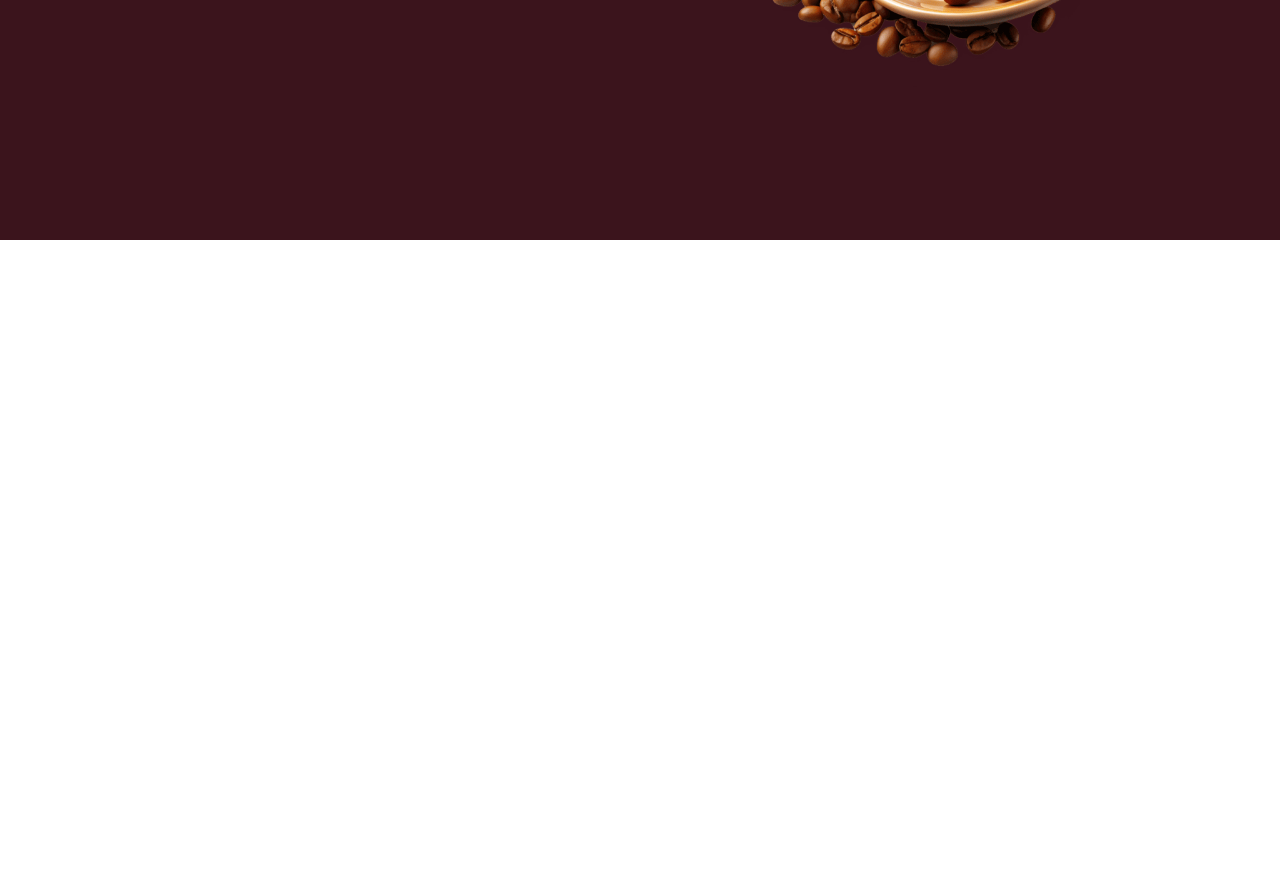
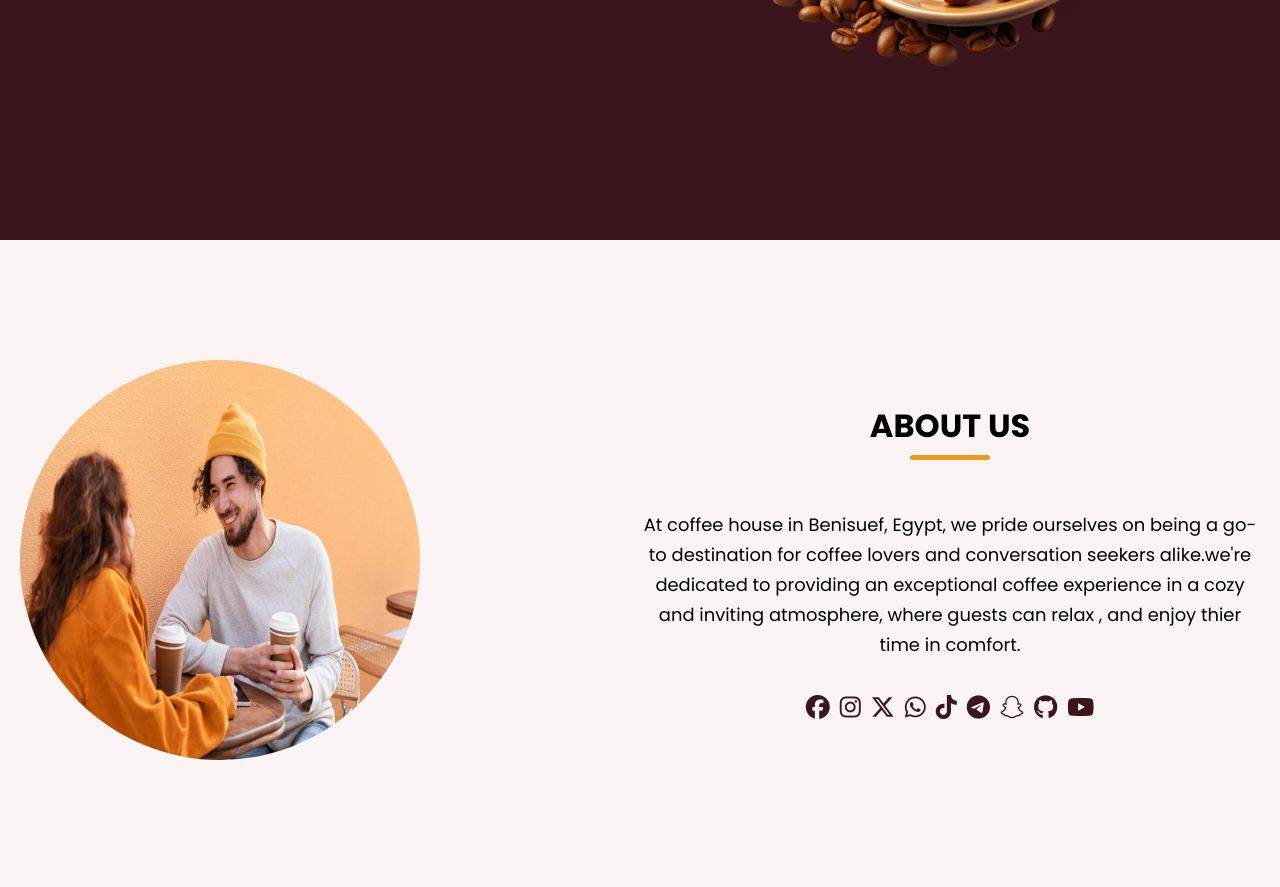
Before and after one commit to khairyhassan/Responsive-Coffee-Website, a plain HTML site: page index.html in a window 1280 px wide. Shown: the part 560-1447 px from the top of the page. Before the commit the page ends 800 px from the top, so only its background shows below. Drawn offline with Linux system fonts and the light colour scheme; a web font is replaced by a local one.

Commit message:
About section

```diff
--- a/index.html
+++ b/index.html
@@ -59,6 +59,35 @@
         </div>
       </div>
      </section>
+     <!-- About section -->
+      <section class="about-section">
+        <div class="section-content">
+          <div class="about-image-wrapper">
+            <img src="images/about-image.jpg" alt="About" class="about-image">
+          </div>
+          <div class="about-details">
+            <h2 class="section-title">About us</h2>
+            <p class="text">
+              At coffee house in Benisuef, Egypt,
+              we pride ourselves on being a go-to destination for coffee lovers
+              and conversation seekers alike.we're dedicated to providing
+              an exceptional coffee experience in a cozy and inviting atmosphere,
+              where guests can relax , and enjoy thier time in comfort.
+            </p>
+            <div class="social-link-list">
+              <a title="facbook" href="#" class="social-link"><i class="fa-brands fa-facebook"></i></a>
+              <a title="facbook" href="#" class="social-link"><i class="fa-brands fa-instagram"></i></a>
+              <a title="facbook" href="#" class="social-link"><i class="fa-brands fa-x-twitter"></i></a>
+              <a title="facbook" href="#" class="social-link"><i class="fa-brands fa-whatsapp"></i></a>
+              <a title="facbook" href="#" class="social-link"><i class="fa-brands fa-tiktok"></i></a>
+              <a title="facbook" href="#" class="social-link"><i class="fa-brands fa-telegram"></i></a>
+              <a title="facbook" href="#" class="social-link"><i class="fa-brands fa-snapchat"></i></a>
+              <a title="facbook" href="#" class="social-link"><i class="fa-brands fa-github"></i></a>
+              <a title="facbook" href="#" class="social-link"><i class="fa-brands fa-youtube"></i></a>
+            </div>
+          </div>
+        </div>
+      </section>
   </main>
   <script src="script.js"></script>
 </body>
--- a/style.css
+++ b/style.css
@@ -62,6 +62,21 @@ img {
   margin: 0 auto;
   padding: 0 20px;
   max-width: var(--site-max-width);
+}
+.section-title {
+  text-align: center;
+  padding: 60px 0 100px;
+  text-transform: uppercase;
+  font-size: var(--font-size-xl);
+}
+.section-title::after {
+  content: "";
+  width: 80px;
+  height: 5px;
+  display: block;
+  margin: 5px auto 0;
+  background: var(--secondary-color);
+  border-radius: var(--border-radius-s);
 }
 /* navbar styling */
 header {
@@ -171,6 +186,51 @@ header .navbar {
   margin-right: 30px;
 }
 
+/* About section styling */
+.about-section {
+  padding: 120px 0;
+  background: var(--light-pink-color);
+}
+.about-section .section-content {
+  display: flex;
+  align-items: center;
+  object-fit: cover;
+  justify-content: space-between;
+}
+.about-section .about-image-wrapper .about-image {
+  width: 400px;
+  height: 400px;
+  border-radius: var(--border-radius-circle);
+}
+.about-section .about-details .section-title {
+  padding: 0;
+}
+
+.about-section .about-details {
+  max-width: 50%;
+}
+
+.about-section .about-details .text {
+  line-height: 30px;
+  margin: 50px 0 30px;
+  text-align: center;
+  font-size: var(--font-size-m);
+}
+
+.about-section .social-link-list {
+  display: flex;
+  gap: 10px;
+  justify-content: center;
+}
+.about-section .social-link-list .social-link {
+  color: var(--primary-color);
+  font-size: var(--font-size-l);
+  transition: 0.2s ease;
+}
+
+.about-section .social-link-list .social-link:hover {
+  color: var(--secondary-color);
+}
 /* Responsive media query code for max width 900px */
 @media screen and (max-width:900px) {
   :root {
@@ -241,7 +301,8 @@ header .navbar {
 
   }
 
-  .hero-section .hero-details :is(.subtitle, .description){
+  .hero-section .hero-details :is(.subtitle, .description)
+  ,.about-section .about-details{
     min-width: 100%;
   }
   .hero-section .hero-details .buttons {
@@ -251,4 +312,16 @@ header .navbar {
     max-width: 250px;
     margin-right: 10;
   }
+
+  .about-section .section-content {
+    gap: 70px;
+    flex-direction: column-reverse;
+  }
+
+  .about-section .about-image-wrapper .about-image {
+    width: 100%;
+    height: 100%;
+    max-width:250px;
+    aspect-ratio: 1;
+  }
 }
```
